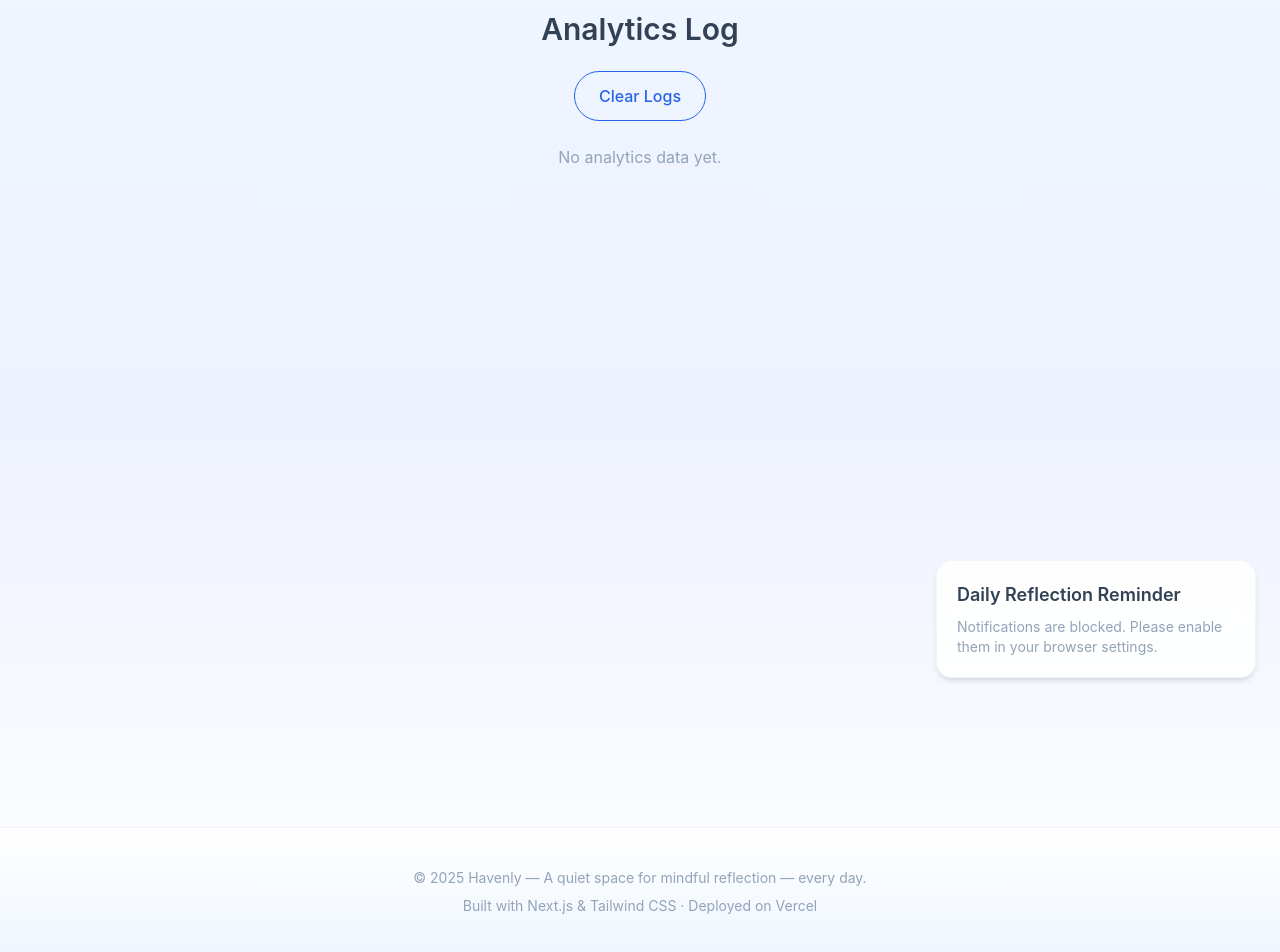
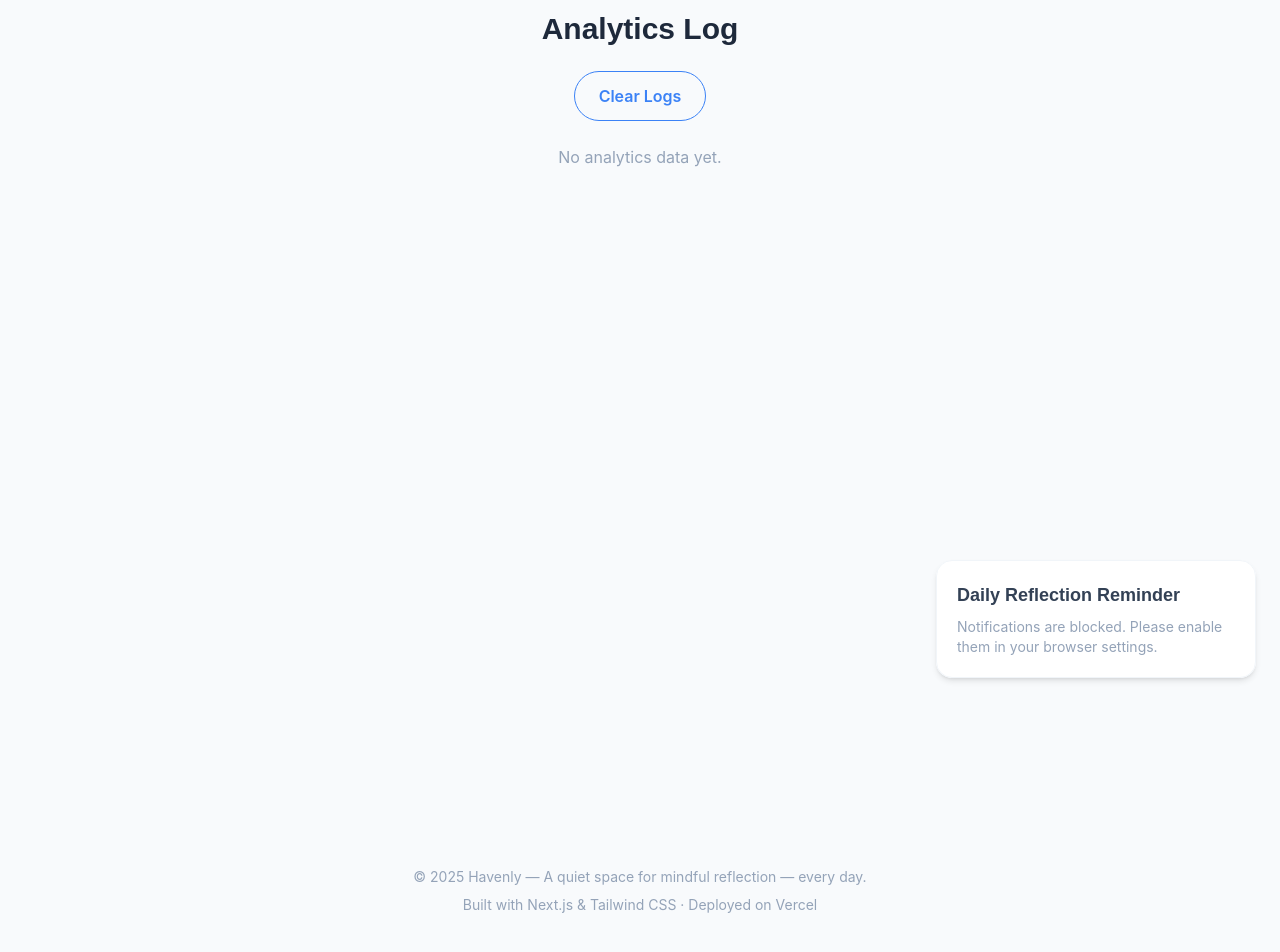
Before and after one commit to Khrboshi/havenly, a Next.js app: page /debug in a window 1280 px wide. Shown: the part 98-1050 px from the top of the page. Built offline with nearby package versions, Linux system fonts and the light colour scheme.

Commit message:
Update globals.css

```diff
--- a/styles/globals.css
+++ b/styles/globals.css
@@ -2,43 +2,50 @@
 @tailwind components;
 @tailwind utilities;
 
-/* Global background + typography */
+/* General base styling */
 body {
-  @apply bg-gradient-to-b from-blue-50 via-indigo-50 to-white text-slate-800 font-sans antialiased;
+  @apply bg-slate-50 text-slate-800 font-sans antialiased;
+  scroll-behavior: smooth;
 }
 
-h1, h2, h3 {
-  @apply font-semibold text-slate-800;
+h1, h2, h3, h4 {
+  @apply font-display text-slate-900;
 }
 
 a {
   @apply transition-colors duration-200;
 }
 
-button {
-  @apply focus:outline-none focus:ring-2 focus:ring-blue-500 focus:ring-offset-2;
-}
-
-/* Layout container */
-.container {
-  @apply max-w-5xl mx-auto px-6;
-}
-
-/* Buttons */
+/* Button Styles */
 .btn-primary {
-  @apply bg-blue-600 hover:bg-blue-700 text-white px-6 py-3 rounded-full font-medium shadow-sm transition;
+  @apply bg-primary text-white px-6 py-3 rounded-full font-semibold shadow-soft hover:shadow-glow transition-all duration-300;
 }
 
 .btn-secondary {
-  @apply border border-blue-600 text-blue-600 hover:bg-blue-50 px-6 py-3 rounded-full font-medium transition;
+  @apply border border-primary text-primary px-6 py-3 rounded-full font-semibold hover:bg-primary hover:text-white transition-all duration-300;
 }
 
-/* Card */
+/* Cards and Containers */
 .card {
-  @apply bg-white border border-slate-200 rounded-2xl shadow-sm p-6;
+  @apply bg-white/80 backdrop-blur-sm border border-slate-200 rounded-2xl shadow-soft p-6;
 }
 
-/* Footer gradient */
-footer {
-  @apply bg-gradient-to-t from-blue-50 to-white border-t border-slate-200;
+/* Smooth link hover underlines */
+a.underline-hover {
+  position: relative;
 }
+
+a.underline-hover::after {
+  content: "";
+  position: absolute;
+  left: 0;
+  bottom: -2px;
+  width: 0;
+  height: 2px;
+  background: theme('colors.primary.DEFAULT');
+  transition: width 0.3s ease;
+}
+
+a.underline-hover:hover::after {
+  width: 100%;
+}
```
